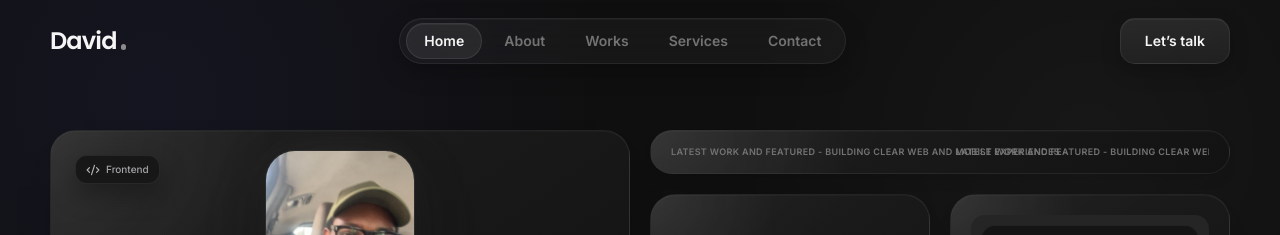
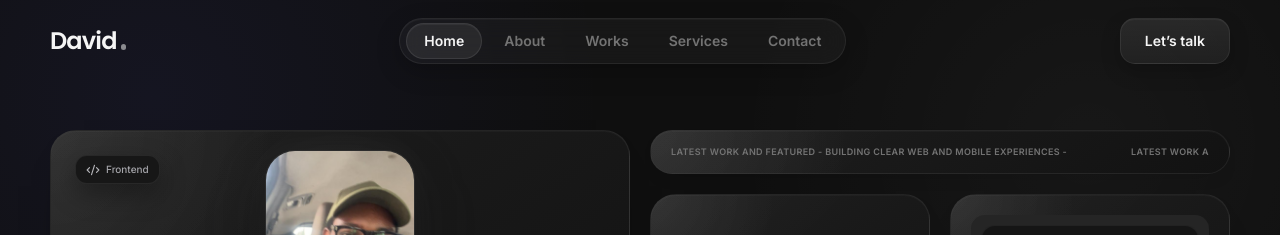
Before and after one commit to ominiknowette/Updated-Portfolio, a Next.js app: page / in a window 1280 px wide. Shown: the top 235 px of the page. Built offline with nearby package versions, Linux system fonts and the light colour scheme.

Commit message:
Fix desktop ticker text overlap

```diff
--- a/app/globals.css
+++ b/app/globals.css
@@ -120,9 +120,16 @@ footer {
 }
 
 .gridx-marquee {
-  display: flex;
-  width: max-content;
-  animation: gridxMarquee 22s linear infinite;
+  display: inline-flex;
+  min-width: max-content;
+  flex-wrap: nowrap;
+  animation: gridxMarquee 30s linear infinite;
+}
+
+.gridx-marquee-item {
+  flex: 0 0 auto;
+  padding-right: 4rem;
+  white-space: nowrap;
 }
 
 .gridx-marquee:hover {
@@ -135,7 +142,7 @@ footer {
   }
 
   to {
-    transform: translateX(-50%);
+    transform: translateX(-33.333333%);
   }
 }
 
--- a/app/page.tsx
+++ b/app/page.tsx
@@ -42,9 +42,9 @@ export default function Home() {
         <div className="home-featured-group order-2 grid gap-4 md:col-span-6 lg:order-none lg:col-span-6 lg:h-[300px] lg:grid-rows-[44px_1fr] lg:gap-5">
           <GridCard className="home-ticker-card hidden h-[44px] rounded-[18px] px-5 py-0 lg:block">
             <div className="relative z-10 flex h-full items-center overflow-hidden">
-              <div className="gridx-marquee gap-8 text-[9px] font-semibold uppercase tracking-[0.04em] text-grid-muted">
-                {[0, 1].map((copy) => (
-                  <span key={copy} className="whitespace-nowrap">
+              <div className="gridx-marquee text-[9px] font-semibold uppercase tracking-[0.04em] text-grid-muted">
+                {[0, 1, 2].map((copy) => (
+                  <span key={copy} className="gridx-marquee-item">
                     Latest work and featured - Building clear web and mobile experiences -
                   </span>
                 ))}
```
